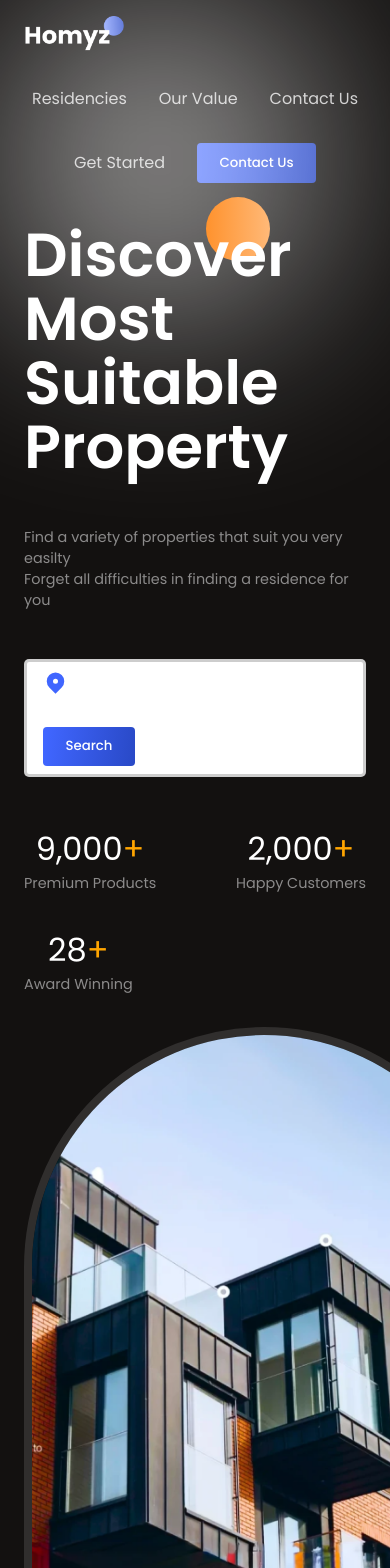
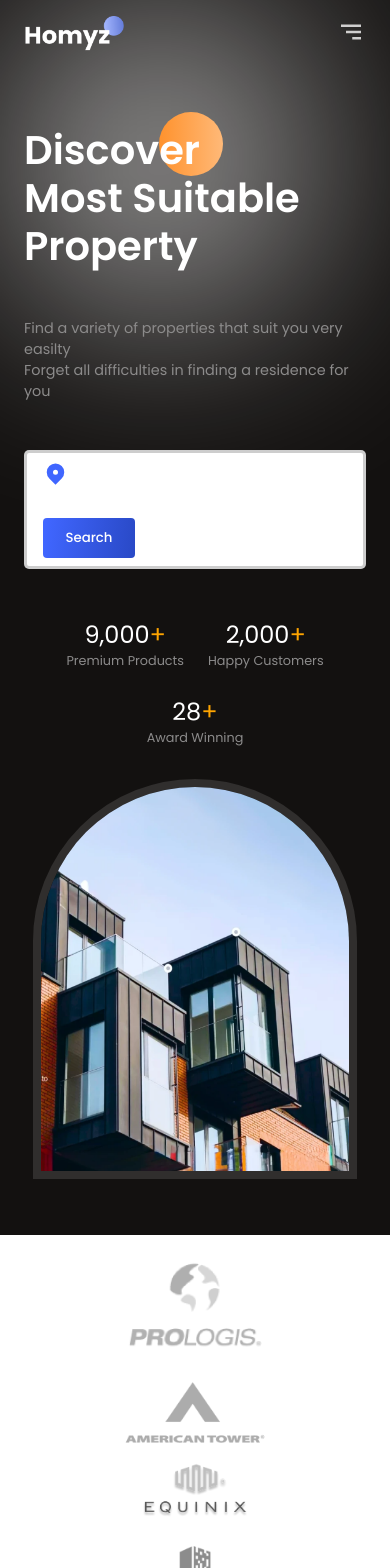
Before and after one commit to UtkarshTiwari1750/Website, a React (Vite) app: page / in a window 390 px wide. Shown: the top 1568 px of the page. Built offline with nearby package versions, Linux system fonts and the light colour scheme.

Commit message:
Completed

```diff
--- a/src/components/Contact/Contact.css
+++ b/src/components/Contact/Contact.css
@@ -60,3 +60,26 @@
     color: white;
     scale: 0.8;
 }
+
+@media (max-width: 1024px) {
+    .c-container{
+        flex-direction: column;
+    }
+
+    .c-right{
+        justify-content: center;
+    }
+
+    .contactModes{
+        width: 100%
+    }
+
+    .row{
+        flex-direction: column;
+        width: 100%;
+    }
+    .mode{
+        width: 100%;
+    }
+
+}
--- a/src/components/Footer/Footer.css
+++ b/src/components/Footer/Footer.css
@@ -11,3 +11,13 @@
     margin-top: 1.5rem;
     font-weight:  500;
 }
+
+@media (max-width: 768px) {
+    .f-container{
+        justify-content: center;
+    }
+    .f-container>div{
+        align-items:  center;
+        text-align: center;
+    }
+}
--- a/src/components/Header/Header.css
+++ b/src/components/Header/Header.css
@@ -16,3 +16,31 @@
 .h-menu>*:hover{
     cursor: pointer;
 }
+
+.menu-icon {
+    display: none;
+}
+
+@media (max-width: 768px) {
+    .menu-icon{
+        display: block;
+    }
+    .h-menu{
+        z-index: 99;
+        color:var(--black);
+        position: absolute;
+        top: 3rem;
+        right: 4rem;
+        background: white;
+        flex-direction: column;
+        font-weight: 500;
+        gap: 2rem;
+        padding: 3rem;
+        border-radius: 10px;
+        align-items: flex-start;
+        box-shadow: 0px 4px 4px rgba(0, 0,0,0.05);
+        transition: all 300ms ease-in;
+    }
+
+
+}
--- a/src/components/Header/Header.jsx
+++ b/src/components/Header/Header.jsx
@@ -1,14 +1,27 @@
-import React from 'react'
+import React, { useState } from 'react'
 import './Header.css'
+import {BiMenuAltRight} from "react-icons/bi";
+import OutsideClickHandler from 'react-outside-click-handler';
+
 
 const Header = () => {
+  const [menuOpened, setMenuOpened] = useState(false);
+  const getMenuStyles = (menuOpened) => {
+    if(document.documentElement.clientWidth <= 800){
+      return {right: !menuOpened && "-100%"};
+    }
+  }
   return (
     <section className='h-wrapper'>
         <div className='flexCenter paddings innerWidth h-container'>
 
-            <img src="./logo.png" alt='logo' width={100}/>
-
-            <div className='flexCenter h-menu'>
+          <img src="./logo.png" alt='logo' width={100}/>
+          <OutsideClickHandler
+          onOutsideClick={() => setMenuOpened(false)}
+          >
+            <div className='flexCenter h-menu'
+            style={getMenuStyles(menuOpened)}
+            >
                 <a href=''>Residencies</a>
                 <a href=''>Our Value</a>
                 <a href=''>Contact Us</a>
@@ -16,11 +29,13 @@ const Header = () => {
                 <button className='button'>
                     <a href=''>Contact Us</a>
                 </button>
+            </div>
+          </OutsideClickHandler>
+          <div className="menu-icon" onClick={() => setMenuOpened((prev) => !prev)}>
+            <BiMenuAltRight size={30} />
+          </div>
+        </div>
 
-            </div>
-
-
-        </div>
     </section>
   )
 }
--- a/src/components/Hero/Hero.css
+++ b/src/components/Hero/Hero.css
@@ -5,7 +5,7 @@
 }
 
 .hero-container {
-    justify-content: space-between;
+    justify-content: space-around;
     align-items: flex-end;
 }
 
@@ -78,3 +78,30 @@
     width:100%;
     height: 100%;
 }
+
+@media (max-width: 640px) {
+    .hero-container{
+        margin-top: 2rem;
+    }
+    .hero-title>h1{
+        font-size: 2.5rem;
+        line-height: 3rem;
+    }
+    .image-container{
+        width:95%;
+        height:25rem;
+    }
+    .stats{
+        justify-content: center;
+        gap:1.5rem;
+    }
+    .hero-right{
+        width: 100%;
+    }
+    .stat>:nth-child(1){
+        font-size: 1.5rem;
+    }
+    .stat>:nth-child(2){
+        font-size: 0.8rem;
+    }
+}
--- a/src/components/Hero/Hero.jsx
+++ b/src/components/Hero/Hero.jsx
@@ -2,6 +2,8 @@ import React from 'react'
 import {HiLocationMarker} from "react-icons/hi";
 import "./Hero.css"
 import CountUp from 'react-countup';
+import { motion } from 'framer-motion';
+
 const Hero = () => {
   return (
         <section className='hero-wrapper'>
@@ -12,11 +14,18 @@ const Hero = () => {
 
                     <div className="hero-title">
                         <div className="orange-circle" />
-                        <h1>
+                        <motion.h1
+                        initial={{y: "2rem", opacity: 0}}
+                        animate={{y:0, opacity:1}}
+                        transition={{
+                            duration:2,
+                            type: "spring"
+                        }}
+                        >
                             Discover <br />
                             Most Suitable <br />
                             Property
-                        </h1>
+                        </motion.h1>
                     </div>
 
                     <div className="flexColStart hero-des">
@@ -62,9 +71,16 @@ const Hero = () => {
 
                 {/* Right Section */}
                 <div className="flexCenter hero-right">
-                    <div className="image-container">
+                    <motion.div
+                    initial={{x: "7rem", opacity:0}}
+                    animate= {{x: 0, opacity: 1}}
+                    transition={{
+                        duration:2,
+                        type:"spring"
+                    }}
+                    className="image-container">
                         <img src="./hero-image.png" alt="" />
-                    </div>
+                    </motion.div>
                 </div>
 
             </div>
--- a/src/components/Residencies/Residencies.css
+++ b/src/components/Residencies/Residencies.css
@@ -73,3 +73,15 @@
 .r-buttons>:nth-child(2) {
     box-shadow: 0px 0px 5px 1px rgba(0,0,0,0.25);
 }
+
+@media (max-width: 640px) {
+    .r-head {
+        align-items: center;
+    }
+    .r-buttons{
+        position: initial;
+    }
+    .r-card{
+        align-items: center;
+    }
+}
--- a/src/components/Value/Value.css
+++ b/src/components/Value/Value.css
@@ -49,3 +49,15 @@
 .accordionButton .primaryText{
     font-size: 1.1rem;
 }
+
+@media (max-width: 1024px) {
+    .v-container{
+        flex-direction: column;
+    }
+
+    @media (max-width: 768px) {
+        .accordionButton .primaryText{
+            font-size: 0.8rem;
+        }
+    }
+}
```
